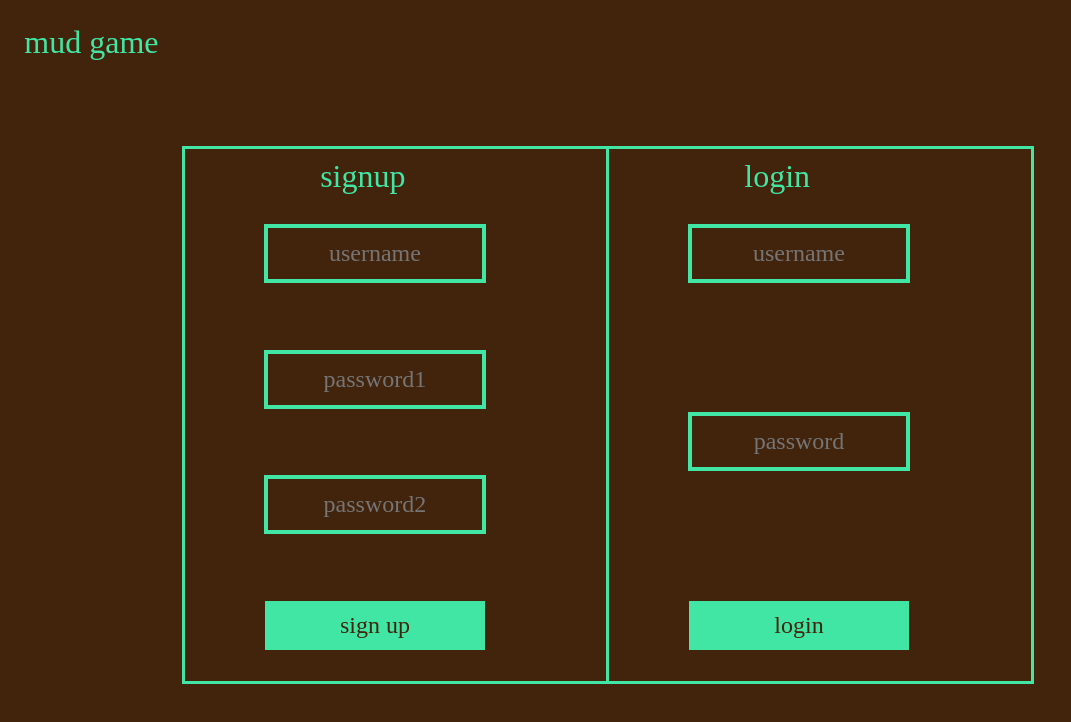
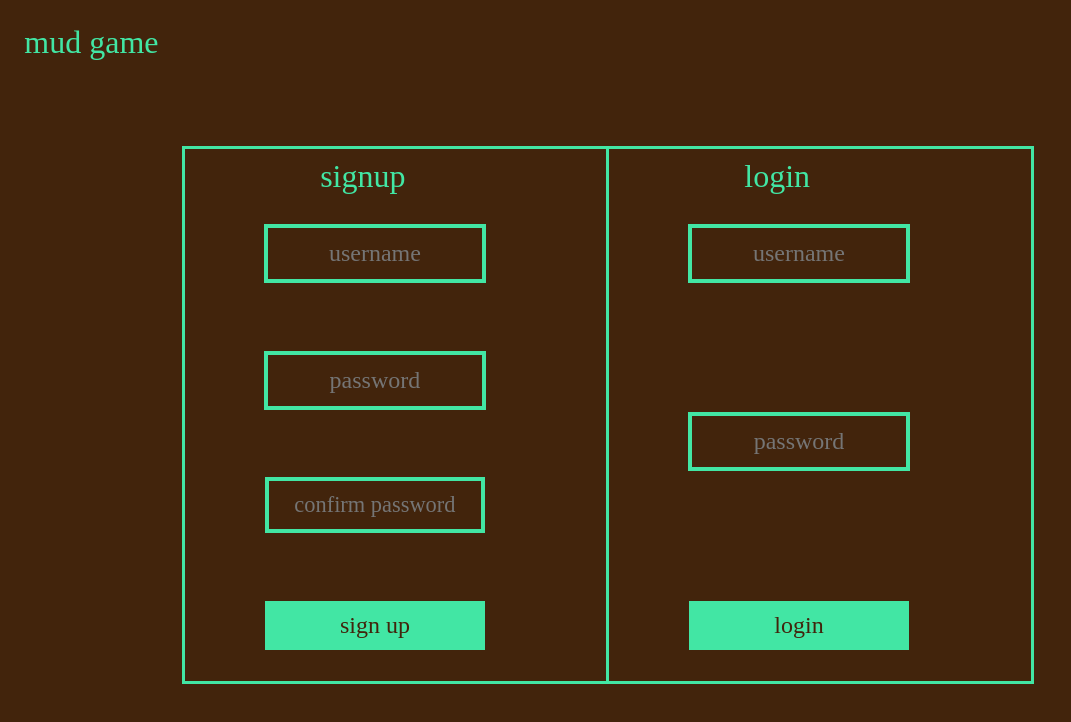
Before and after one commit to pc-lambda-mud-2/mud-2-frontend, a React (Create React App) app: page /auth in a window 1280 px wide. Shown: the top 722 px of the page, without its empty margins (0-1071 px from the left). Built offline with nearby package versions, Linux system fonts and the light colour scheme; a web font is replaced by a local one.

Commit message:
finished authentication

```diff
--- a/src/components/UserOnboarding.js
+++ b/src/components/UserOnboarding.js
@@ -40,15 +40,16 @@ const UserOnboarding = props => {
             />
             <input
               type="password"
-              name="password1"
+              name="password"
               onChange={handleSignup}
-              placeholder="password1"
+              placeholder="password"
             />
             <input
+            style={{fontSize:" 1.4em"}}
               type="password"
               name="password2"
               onChange={handleSignup}
-              placeholder="password2"
+              placeholder="confirm password"
             />
             <button onClick={submitSignup}>sign up</button>
           </form>
--- a/src/styles.js
+++ b/src/styles.js
@@ -193,7 +193,6 @@ export const StyledOnboarding = styled.div`
         flex-direction: column;
         justify-content: space-between;
         align-items: center;
-        /* margin-top: 8%; */
         input {
           width: 50%;
           background-color: #42240c;
```
